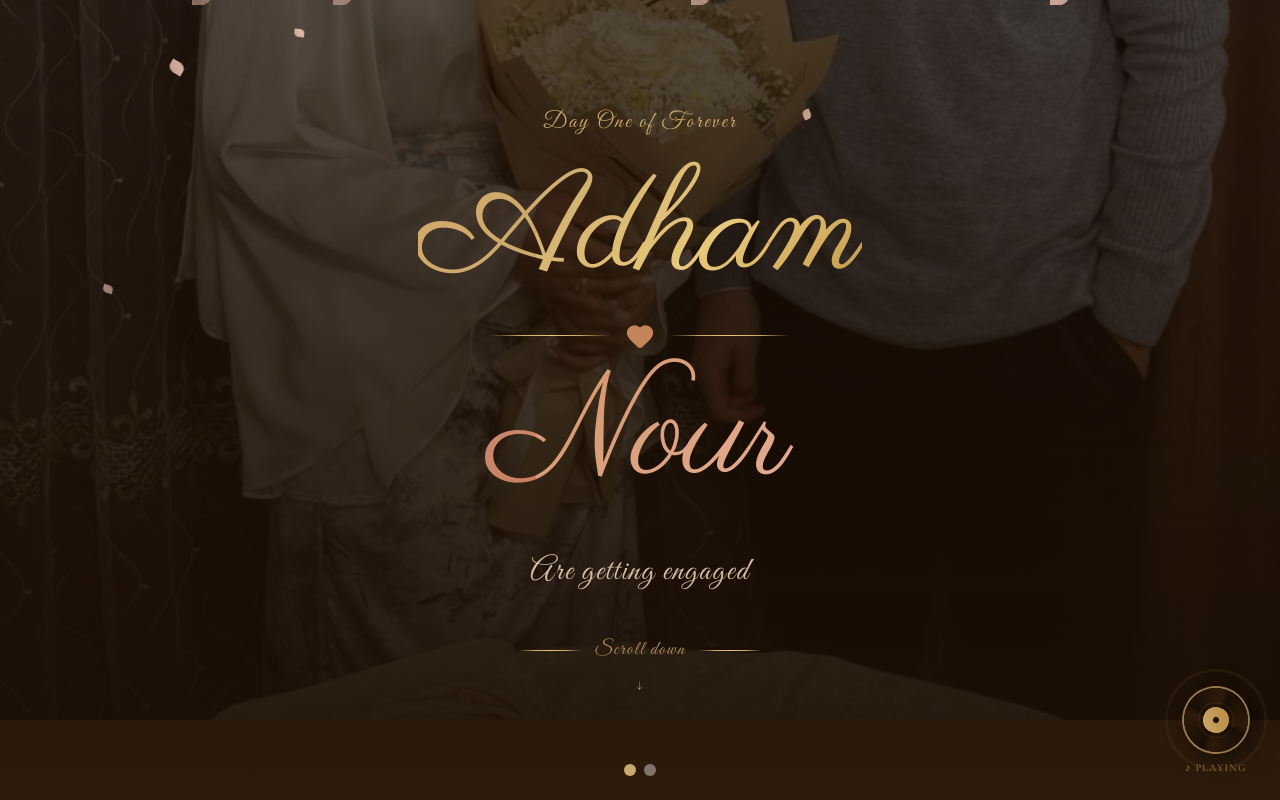
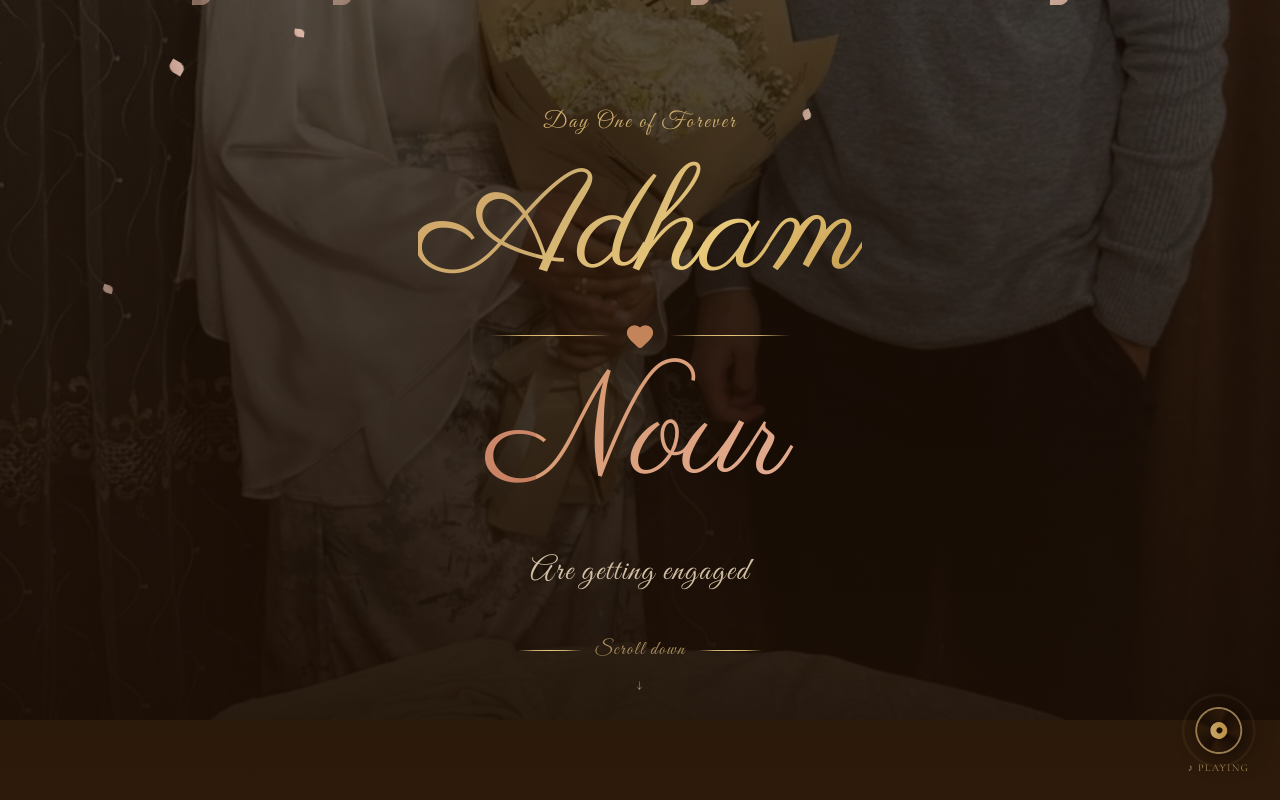
Before and after one commit to Amr2231/invitation, a React (Vite) app: page / in a window 1280 px wide. Both pictures are taken after a click on the button "Open". Shown: the top 800 px of the page. Built offline with nearby package versions, Linux system fonts and the light colour scheme; a web font is replaced by a local one.

Commit message:
final commit

```diff
--- a/src/App.tsx
+++ b/src/App.tsx
@@ -12,7 +12,7 @@ export default function App() {
   const handleEnter = () => {
     // المستخدم ضغط Open — ابدأ الأغنية فوراً لأن ده user interaction
     if (audioRef.current) {
-      audioRef.current.currentTime = 60;
+      audioRef.current.currentTime = 61;
       audioRef.current.play().catch(() => {});
     }
     setEntered(true);
--- a/src/components/HeroSection.tsx
+++ b/src/components/HeroSection.tsx
@@ -34,7 +34,7 @@ export default function HeroSection() {
       }}
     >
       {/* Carousel */}
-      <div className="embla absolute inset-0 overflow-hidden" ref={emblaRef}>
+      <div className=" absolute inset-0 overflow-hidden" >
         <div className="flex h-full">
           {HERO_SLIDES.map((slide, index) => (
             <div
@@ -71,18 +71,6 @@ export default function HeroSection() {
         </div>
       </div>
 
-      {/* Dots */}
-      <div className="absolute bottom-6 left-1/2 -translate-x-1/2 flex gap-2 z-10">
-        {HERO_SLIDES.map((_, index) => (
-          <button
-            key={index}
-            onClick={() => emblaApi?.scrollTo(index)}
-            className={`w-3 h-3 rounded-full transition ${
-              selectedIndex === index ? "bg-[#c9a96e]" : "bg-white/40"
-            }`}
-          />
-        ))}
-      </div>
 
       {/* Content */}
       <div className="relative text-center px-4" style={{ zIndex: 3 }}>
--- a/src/components/Musicplayer.tsx
+++ b/src/components/Musicplayer.tsx
@@ -29,8 +29,8 @@ export default function MusicPlayer({ audioRef }: MusicPlayerProps) {
         whileHover={{ scale: 1.08 }}
         whileTap={{ scale: 0.94 }}
         style={{
-          width: 64,
-          height: 64,
+          width: 43,
+          height: 43,
           borderRadius: "50%",
           border: "none",
           padding: 0,
--- a/src/components/Timelinesection.tsx
+++ b/src/components/Timelinesection.tsx
@@ -8,7 +8,7 @@ export default function TimelineSection() {
   return (
     <section
       ref={ref}
-      className="py-24 relative overflow-hidden"
+      className="pt-24 relative overflow-hidden"
       style={{
         background: "linear-gradient(180deg, #fdf6ee 0%, #f9ede0 100%)",
       }}
@@ -30,7 +30,7 @@ export default function TimelineSection() {
             className="font-serif-display font-bold"
             style={{ fontSize: "clamp(2rem, 5vw, 3rem)", color: "#3d2a15" }}
           >
-            Event Details
+            Celebration Details
           </h2>
           <div className="gold-divider w-48 mx-auto mt-4" />
         </m.div>
@@ -102,6 +102,7 @@ export default function TimelineSection() {
             ))}
           </div>
         </div>
+        <div className="h-px bg-gradient-to-r from-transparent via-[#c9a96e] to-transparent mt-28 mb-0 "></div>
       </div>
     </section>
   );
--- a/src/constants/data.ts
+++ b/src/constants/data.ts
@@ -16,7 +16,6 @@ export const ENGAGEMENT_DATE = new Date("2025-04-19T19:00:00");
 
 export const HERO_SLIDES = [
   { desktop: "/hero.webp", mobile: "/hero-mobile.webp" },
-  { desktop: "/hero2.webp", mobile: "/hero2-mobile.webp" },
 ];
 
 export const EVENT_DETAILS = [
```
